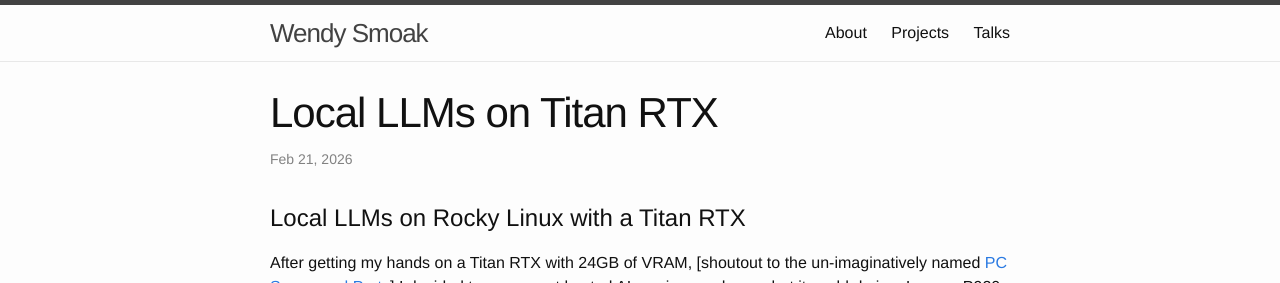
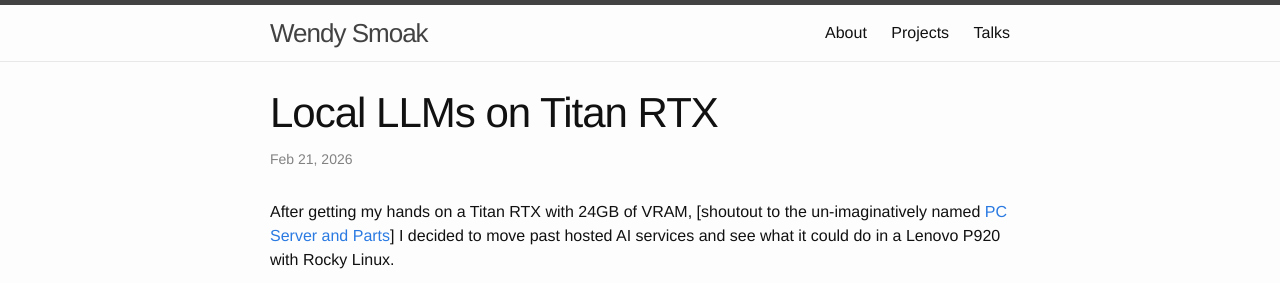
Before and after one commit to wsmoak/wsmoak.github.io, a Jekyll site: the page built from _posts/2026-02-21-local-llms-titan-rtx.md, in a window 1280 px wide and 900 px high, cut to the strip 0-283 px from the top of the window. Built offline with Jekyll 4.4.1, drawn with Linux system fonts in a browser that asks for light colours; a script that is not in the unit is left out; comment, search, counter and statistics services are not loaded.

Commit message:
remove h1

```diff
--- a/_posts/2026-02-21-local-llms-titan-rtx.md
+++ b/_posts/2026-02-21-local-llms-titan-rtx.md
@@ -4,8 +4,6 @@
 date:   2026-02-21 14:30:00
 tags: ai ollama
 ---
-
-# Local LLMs on Rocky Linux with a Titan RTX
 
 After getting my hands on a Titan RTX with 24GB of VRAM, [shoutout to the un-imaginatively named [PC Server and Parts](https://pcserverandparts.com/)] I decided to move past hosted AI services and see what it could do in a Lenovo P920 with Rocky Linux.
 
```
